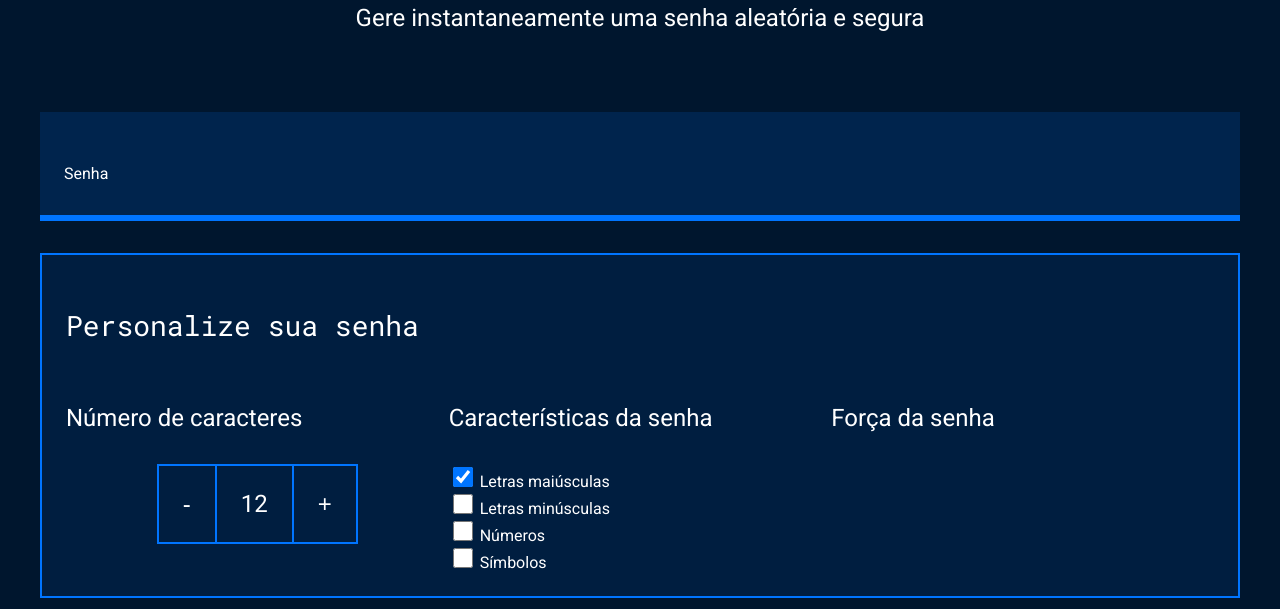
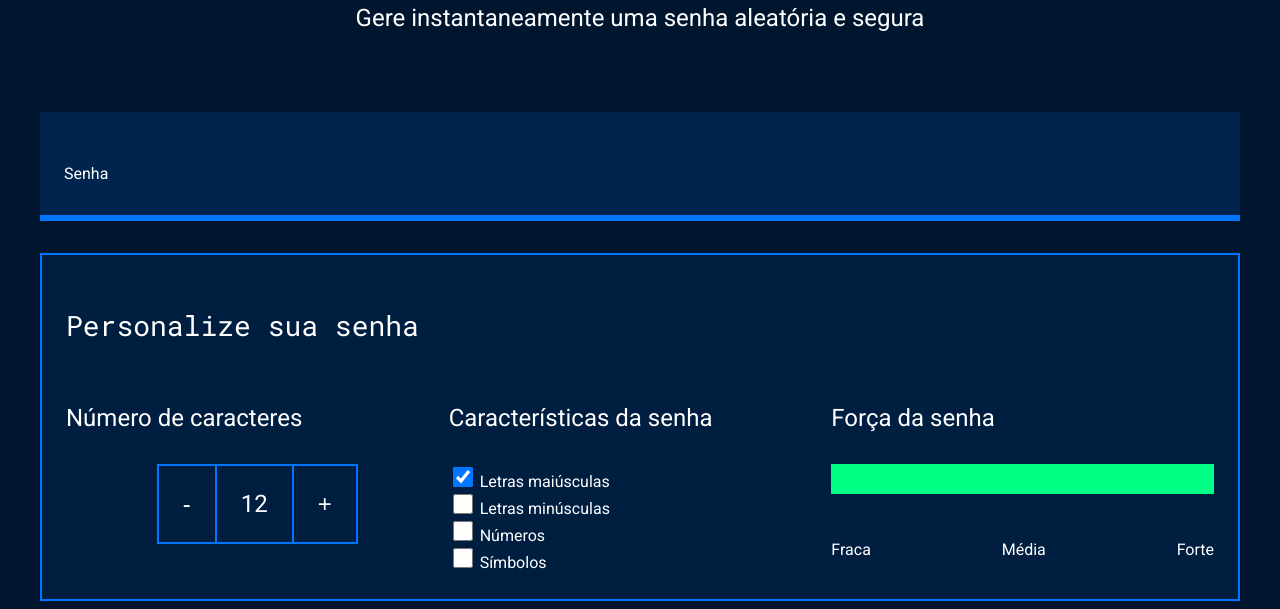
Before and after one commit to jacksombrbs/senhas, a plain HTML site: page index.html in a window 1280 px wide. Shown: the part 214-823 px from the top of the page. Drawn offline with Linux system fonts and the light colour scheme.

Commit message:
Aula 3 (#4)

```diff
--- a/index.html
+++ b/index.html
@@ -51,6 +51,13 @@
                 </div>
                 <div class="parametro-senha">
                     <h4 class="parametro-senha__titulo">Força da senha</h4>
+                    <div class="barra"></div>
+                    <div class="forca forte"></div>
+                    <div class="parametro-senha-textos">
+                        <p>Fraca</p>
+                        <p>Média</p>
+                        <p>Forte</p>
+                    </div>
                 </div>
             </div>
         </div>
--- a/style.css
+++ b/style.css
@@ -112,6 +112,38 @@ body{
     cursor: pointer;
 }
 
+.barra{
+    background-color: var(--fundo-senha);
+    height: 30px;
+    width: 100%;
+}
+
+.forca{
+    height: 30px;
+    position: relative;
+    bottom: 30px;
+}
+
+.fraca{
+    width: 25%;
+    background-color: #E71B32;
+}
+
+.media{
+    background-color: #FAF408;
+    width: 50%;
+}
+
+.forte{
+    background-color: #00FF85;
+    width: 100%;
+}
+
+.parametro-senha-textos {
+    display: flex;
+    justify-content: space-between;
+}
+
 @media screen and (min-width: 768px) {
     .parametro-coluna__senha{
         flex-direction: row;
```
